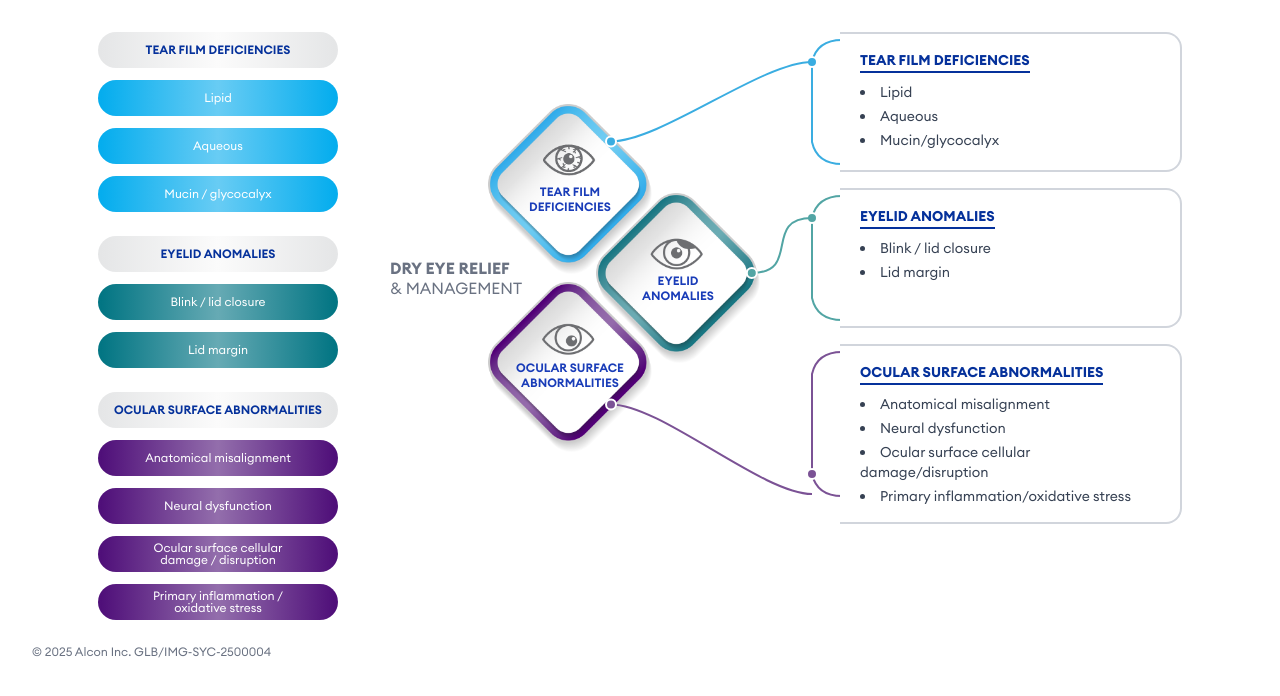
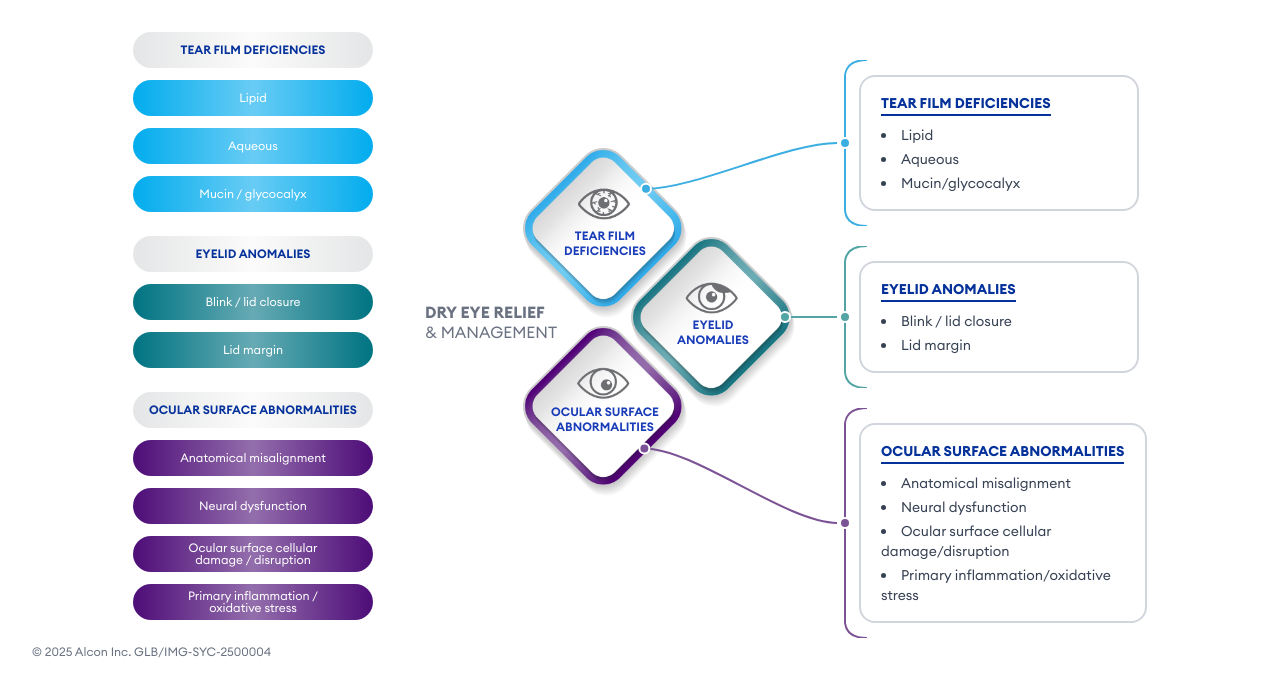
Before and after one commit to razorkode/subtype-tool, a Vue app: page / in a window 1280 px wide. Shown: the top 696 px of the page. Built offline with nearby package versions, Linux system fonts and the light colour scheme.

Commit message:
added bracket sections

```diff
--- a/src/App.vue
+++ b/src/App.vue
@@ -6,6 +6,9 @@ import ContentBoxWithBracket from '@/components/ContentBoxWithBracket.vue'
 
 const containerRef = ref(null)
 const svgPaths = ref([])
+const tearBoxTop = ref('0px')
+const eyelidBoxTop = ref('180px')
+const ocularBoxTop = ref('360px')
 
 // Colors for each connector
 const colors = {
@@ -16,11 +19,58 @@ const colors = {
 
 onMounted(() => {
     // Wait for everything to render
-    setTimeout(() => {
-        calculatePaths()
+    setTimeout(async () => {
+        positionBoxes()
+        await nextTick()
+        // Recalculate after positions applied
+        setTimeout(() => {
+            calculatePaths()
+        }, 50)
     }, 200)
-    window.addEventListener('resize', calculatePaths)
+    window.addEventListener('resize', async () => {
+        positionBoxes()
+        await nextTick()
+        setTimeout(() => {
+            calculatePaths()
+        }, 50)
+    })
 })
+
+const positionBoxes = () => {
+    if (!containerRef.value) return
+
+    const container = containerRef.value.getBoundingClientRect()
+    const eyelidDiamond = document.querySelector('[data-diamond="eyelid"]')
+    const tearBox = document.querySelector('[data-box="tear"]')
+    const eyelidBox = document.querySelector('[data-box="eyelid"]')
+    const ocularBox = document.querySelector('[data-box="ocular"]')
+
+    if (!eyelidDiamond || !tearBox || !eyelidBox || !ocularBox) return
+
+    const eyelidDiamondRect = eyelidDiamond.getBoundingClientRect()
+    const tearBoxRect = tearBox.getBoundingClientRect()
+    const eyelidBoxRect = eyelidBox.getBoundingClientRect()
+
+    // The diamond's connector point Y position
+    const diamondConnectorY = eyelidDiamondRect.top + eyelidDiamondRect.height * 0.47
+
+    // Position the eyelid box so its center aligns with diamond connector
+    const eyelidBoxCenter = eyelidBoxRect.height / 2
+    const eyelidTop = diamondConnectorY - container.top - eyelidBoxCenter
+
+    // Even spacing between boxes (enough room for brackets)
+    const boxSpacing = 50
+
+    // Position tear box above eyelid box with even spacing
+    const tearTop = eyelidTop - tearBoxRect.height - boxSpacing
+
+    // Position ocular box below eyelid box with even spacing
+    const ocularTop = eyelidTop + eyelidBoxRect.height + boxSpacing
+
+    tearBoxTop.value = `${Math.max(0, tearTop)}px`
+    eyelidBoxTop.value = `${eyelidTop}px`
+    ocularBoxTop.value = `${ocularTop}px`
+}
 
 const calculatePaths = () => {
     if (!containerRef.value) return
@@ -51,28 +101,36 @@ const calculatePaths = () => {
     const ocularBoxRect = ocularBox.getBoundingClientRect()
 
     // Calculate relative positions within container
-    // Diamond buttons are rotated 45°, so position dots at the actual diamond edges
+    // Blue: center of top-right diagonal edge
+    // Teal: right corner (rightmost point) - straight horizontal line
+    // Purple: center of bottom-right diagonal edge
+    const tealStartY = eyelidDiamondRect.top + eyelidDiamondRect.height * 0.47 - container.top
+
     const paths = [
         {
             color: colors.blue,
+            // Center of top-right edge
             startX: tearDiamondRect.left + tearDiamondRect.width * 0.75 - container.left,
-            startY: tearDiamondRect.top + tearDiamondRect.height * 0.22 - container.top,
-            endX: tearBoxRect.left + 10 - container.left,
-            endY: tearBoxRect.top + 30 - container.top,
+            startY: tearDiamondRect.top + tearDiamondRect.height * 0.24 - container.top,
+            endX: tearBoxRect.left - container.left,
+            endY: tearBoxRect.top + tearBoxRect.height / 2 - container.top,
         },
         {
             color: colors.teal,
-            startX: eyelidDiamondRect.left + eyelidDiamondRect.width * 0.95 - container.left,
-            startY: eyelidDiamondRect.top + eyelidDiamondRect.height * 0.47 - container.top,
-            endX: eyelidBoxRect.left + 10 - container.left,
-            endY: eyelidBoxRect.top + 30 - container.top,
+            // Right corner - straight horizontal line
+            startX: eyelidDiamondRect.right - 10 - container.left,
+            startY: tealStartY,
+            endX: eyelidBoxRect.left - container.left,
+            // Use same Y to make line straight (box is now aligned)
+            endY: tealStartY,
         },
         {
             color: colors.purple,
-            startX: ocularDiamondRect.left + ocularDiamondRect.width * 0.75 - container.left,
+            // Center of bottom-right edge
+            startX: ocularDiamondRect.left + ocularDiamondRect.width * 0.74 - container.left,
             startY: ocularDiamondRect.top + ocularDiamondRect.height * 0.72 - container.top,
-            endX: ocularBoxRect.left + 10 - container.left,
-            endY: ocularBoxRect.bottom - 30 - container.top,
+            endX: ocularBoxRect.left - container.left,
+            endY: ocularBoxRect.top + ocularBoxRect.height / 2 - container.top,
         },
     ]
 
@@ -119,9 +177,12 @@ const calculatePaths = () => {
                     </g>
                 </svg>
 
-                <!-- Content Boxes with Brackets -->
-                <div class="flex flex-col gap-4 max-w-[380px]">
-                    <div data-box="tear">
+                <!-- Content Boxes with Brackets - evenly spaced, middle aligned with diamond -->
+                <div
+                    class="relative w-full max-w-[420px] min-w-[310px] shrink"
+                    style="height: 580px"
+                >
+                    <div data-box="tear" class="absolute left-0" :style="{ top: tearBoxTop }">
                         <ContentBoxWithBracket
                             color="blue"
                             title="TEAR FILM DEFICIENCIES"
@@ -135,7 +196,7 @@ const calculatePaths = () => {
                         </ContentBoxWithBracket>
                     </div>
 
-                    <div data-box="eyelid">
+                    <div data-box="eyelid" class="absolute left-0" :style="{ top: eyelidBoxTop }">
                         <ContentBoxWithBracket
                             color="teal"
                             title="EYELID ANOMALIES"
@@ -148,7 +209,7 @@ const calculatePaths = () => {
                         </ContentBoxWithBracket>
                     </div>
 
-                    <div data-box="ocular">
+                    <div data-box="ocular" class="absolute left-0" :style="{ top: ocularBoxTop }">
                         <ContentBoxWithBracket
                             color="purple"
                             title="OCULAR SURFACE ABNORMALITIES"
--- a/src/components/ContentBoxWithBracket.vue
+++ b/src/components/ContentBoxWithBracket.vue
@@ -1,5 +1,5 @@
 <script setup>
-import { computed, ref, onMounted, nextTick } from 'vue'
+import { computed } from 'vue'
 
 const props = defineProps({
     color: {
@@ -25,54 +25,45 @@ const colorConfig = {
 }
 
 const lineColor = computed(() => colorConfig[props.color])
-
-const boxRef = ref(null)
-const boxHeight = ref(140)
-
-onMounted(() => {
-    nextTick(() => {
-        if (boxRef.value) {
-            boxHeight.value = boxRef.value.offsetHeight
-        }
-    })
-})
 </script>
 
 <template>
     <div class="flex items-stretch">
-        <!-- Bracket SVG (left side of box) -->
+        <!-- Bracket container - stretches to match box height -->
+        <div class="relative shrink-0 w-[30px]" style="margin-right: -8px;">
+            <!-- Top curve -->
             <svg
-            width="40"
-            :height="boxHeight"
-            class="shrink-0"
-            :viewBox="`0 0 40 ${boxHeight}`"
-            style="margin-right: -2px"
+                class="absolute top-0 left-0"
+                width="30"
+                height="15"
+                viewBox="0 0 30 15"
+                style="transform: translateY(-100%);"
             >
-            <!-- Bracket - curved line bulging outward -->
                 <path
-                :d="`M 40 8
-                     Q 15 8, 10 30
-                     L 10 ${boxHeight - 30}
-                     Q 15 ${boxHeight - 8}, 40 ${boxHeight - 8}`"
+                    d="M 30 0 Q 10 0, 8 15"
                     :stroke="lineColor"
                     stroke-width="2"
                     fill="none"
                 />
+            </svg>
 
-            <!-- Single bracket circle - position based on bracketConnect -->
+            <!-- Straight line - stretches with content -->
+            <div
+                class="absolute left-[7px] top-0 bottom-0 w-[2px]"
+                :style="{ backgroundColor: lineColor }"
+            ></div>
+
+            <!-- Circle in middle -->
+            <svg
+                class="absolute left-0 top-1/2"
+                width="16"
+                height="16"
+                viewBox="0 0 16 16"
+                style="transform: translateY(-50%);"
+            >
                 <circle
-                v-if="bracketConnect === 'top'"
-                cx="10"
-                cy="30"
-                r="5"
-                :fill="lineColor"
-                stroke="white"
-                stroke-width="2"
-            />
-            <circle
-                v-else
-                cx="10"
-                :cy="boxHeight - 30"
+                    cx="8"
+                    cy="8"
                     r="5"
                     :fill="lineColor"
                     stroke="white"
@@ -80,10 +71,26 @@ onMounted(() => {
                 />
             </svg>
 
-        <!-- Content Box -->
+            <!-- Bottom curve -->
+            <svg
+                class="absolute bottom-0 left-0"
+                width="30"
+                height="15"
+                viewBox="0 0 30 15"
+                style="transform: translateY(100%);"
+            >
+                <path
+                    d="M 8 0 Q 10 15, 30 15"
+                    :stroke="lineColor"
+                    stroke-width="2"
+                    fill="none"
+                />
+            </svg>
+        </div>
+
+        <!-- Content Box - plain white with border radius on all sides, responsive width -->
         <div
-            ref="boxRef"
-            class="relative flex-1 min-w-[280px] bg-white border-2 border-gray-300 border-l-0 rounded-r-2xl py-4 px-5"
+            class="relative w-full max-w-[380px] min-w-[280px] bg-white border-2 border-gray-300 rounded-2xl py-4 px-5"
         >
             <!-- Title -->
             <h3 class="font-bold text-[#05319B] text-sm mb-3">
```
Lines whose indentation alone changed are shown as unchanged.
